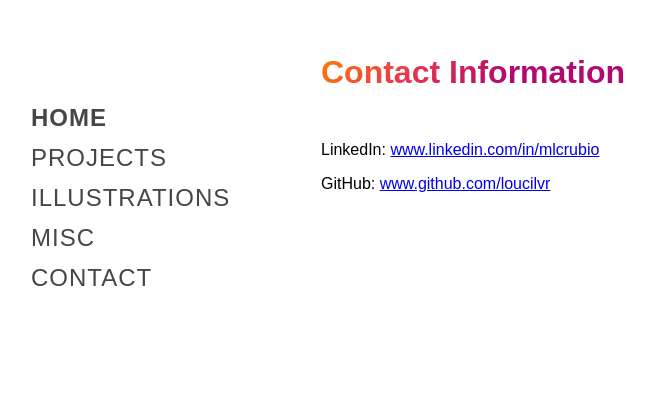
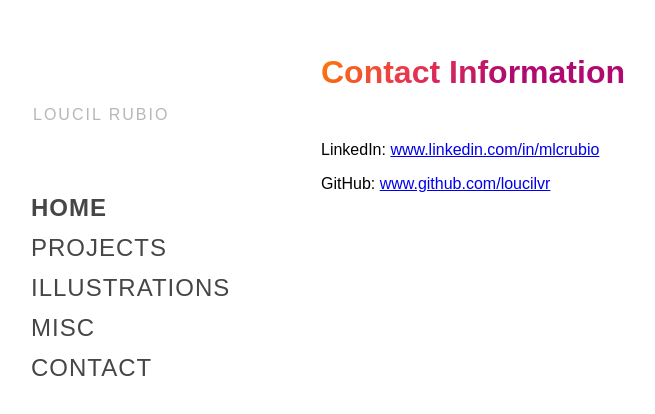
Before and after one commit to loucilvr/loucilrubio.github.io, a React (Create React App) app: page /contact in a window 1280 px wide. Shown: the part 166-580 px from the top of the page, without its empty margins (99-754 px from the left). Built offline with nearby package versions, Linux system fonts and the light colour scheme.

Commit message:
add portfolio label

```diff
--- a/src/components/Menu/Menu.js
+++ b/src/components/Menu/Menu.js
@@ -20,7 +20,7 @@
       padding: "32px 24px",
       fontSize: "18px",
       width: "100%",
-      height: "260px",
+      height: "280px",
       backgroundImage:
         "-webkit-linear-gradient(100deg, transparent 34.5%, #242526 35%, #242526 95%)",
       position: "fixed",
@@ -63,6 +63,19 @@
     "@media (max-width: 768px)": {
       top: 0,
       transition: "top 330ms",
+    },
+  },
+  portfolioLabel: {
+    margin: 0,
+    letterSpacing: "2px",
+    "@media (max-width: 768px)": {
+      color: "#646464",
+      padding: "0px 8px 18px 8px",
+      fontSize: "14px",
+    },
+    "@media (min-width: 769px)": {
+      padding: "8px 8px 64px 8px",
+      color: "#b7b7b7",
     },
   },
 });
@@ -119,6 +132,7 @@
         showMenu ? classes.showMenu : classes.hideMenu
       )}
     >
+      <p className={classes.portfolioLabel}>LOUCIL RUBIO</p>
       {menuLinks.map((ml) => (
         <Link
           to={ml.path}
```
